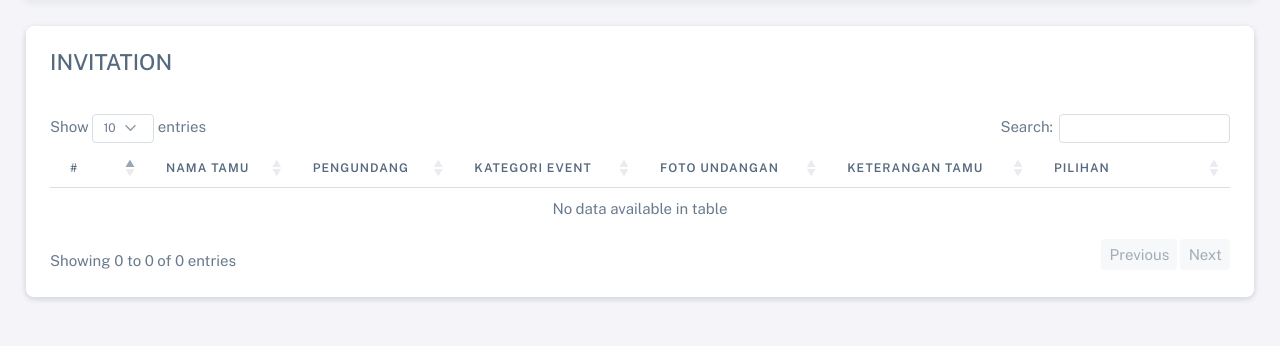
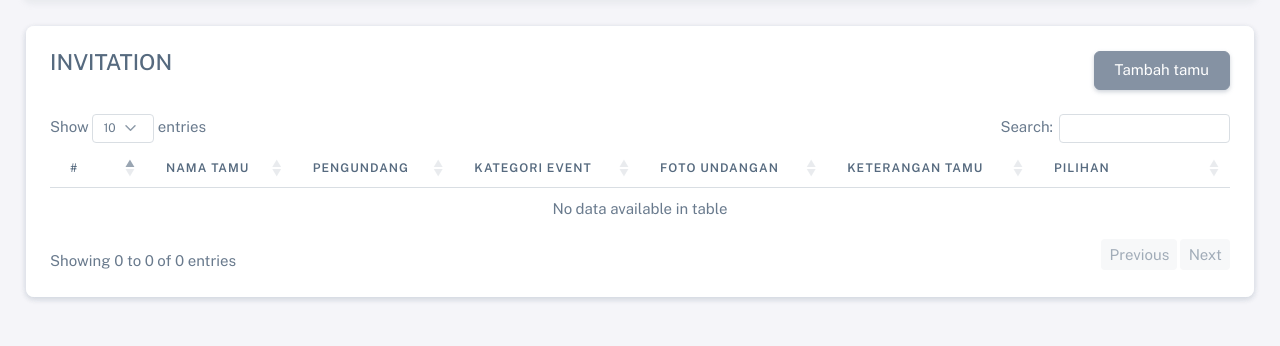
Before and after one commit to qeihannn/event_invitation, a PHP site: page /dashboard.php in a window 1280 px wide. Shown: the part 74-420 px from the top of the page. Run offline with PHP 8.4, Linux system fonts and the light colour scheme; the visitor is signed in with stand-in values (Sample User, id 1); data that the repository does not hold is empty.

Commit message:
tambah tombol tambah tamu

```diff
--- a/dashboard.php
+++ b/dashboard.php
@@ -11,6 +11,8 @@ include '.includes/toast_notification.php';
 
             <div class="card-header d-flex justify-content-between align-items-center">
                 <h4>INVITATION</h4>
+
+                <a href="posts.php" class="btn btn-secondary">Tambah tamu</a>
             </div>
 
             <div class="card-body">
```
